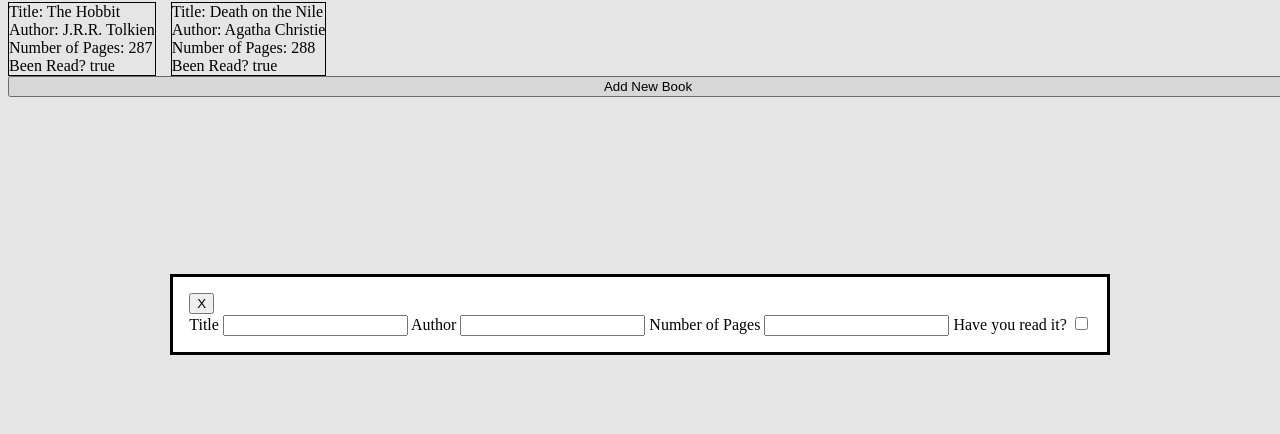
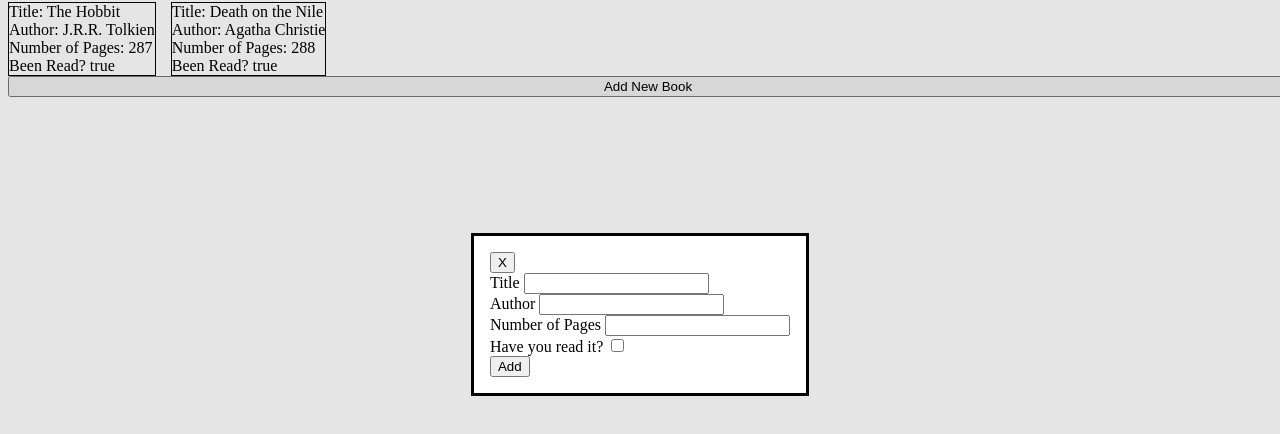
Before and after one commit to LNorris91/library, a plain HTML site: page index.html in a window 1280 px wide. Both pictures are taken after a click on the button "Add New Book". Shown: the part 86-520 px from the top of the page. Drawn offline with Linux system fonts and the light colour scheme.

Commit message:
Adds Javascript For Form
this commit adds javascript to allow the form
data to be turned into a new book object and
then appear on the library screen.

```diff
--- a/index.html
+++ b/index.html
@@ -13,17 +13,23 @@
     <dialog>
         <button onclick="dialog.close()" autofocus>X</button>
         <form action="">
+            <div class="title">
                 <label for="title">Title</label>
                 <input type="text" id="title">
-
+            </div>
+            <div class="author">
                 <label for="author">Author</label>
                 <input type="text" id="author">
-
+            </div>
+            <div class="pages">
                 <label for="pages">Number of Pages</label>
                 <input type="text" id="pages">
-
+            </div>
+            <div class="read">
                 <label for="read">Have you read it?</label>
                 <input type="checkbox" id="read">
+            </div>
+            <button type="reset" onclick="addBookToLibrary()">Add</button>
         </form>
     </dialog>
     <button onclick="dialog.showModal()">Add New Book</button>
--- a/main.js
+++ b/main.js
@@ -2,6 +2,7 @@ const libraryContainer = document.querySelector(".libraryContainer");
 const dialog = document.querySelector("dialog");
 
 const myLibrary = [];
+let counter = 0;
 
 function Book(title, author, pages, isRead) {
     this.title = title;
@@ -15,12 +16,23 @@ myLibrary.push(theHobbit)
 const deathOnTheNile = new Book('Death on the Nile', 'Agatha Christie', '288', true);
 myLibrary.push(deathOnTheNile)
 
-function addBookToLibrary(newBook) {
-    myLibrary.push(newBook)
+addLibraryToPage()
+
+function addBookToLibrary() {
+    const newBook = new Book(
+        document.getElementById("title").value,
+        document.getElementById("author").value,
+        document.getElementById("pages").value,
+        document.getElementById("read").value
+    )
+    dialog.close();
+    myLibrary.push(newBook);
+    addLibraryToPage();
 }
 
 function addLibraryToPage() {
     myLibrary.forEach(book => {
+        if (myLibrary.indexOf(book) >= counter) {
         const bookCard = document.createElement('div');
         bookCard.classList.add('bookCard');
 
@@ -36,6 +48,5 @@ function addLibraryToPage() {
 
         bookCard.append(bookTitle,bookAuthor,bookPages,bookRead);
         libraryContainer.appendChild(bookCard);
-})}
-
-addLibraryToPage()
+        counter++
+}})}
```
Lines whose indentation alone changed are shown as unchanged.
